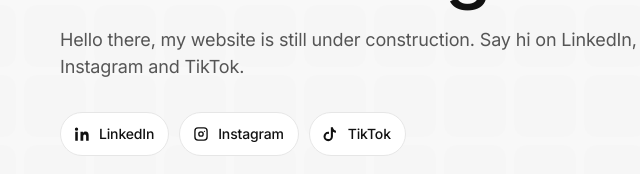
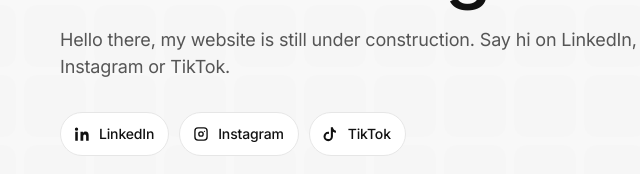
Before and after one commit to aniugbodinma/portfolio, a plain HTML site: page hello/index.html in a window 1280 px wide. Shown: the part 349-523 px from the top of the page, 260-900 px from the left. Drawn offline with Linux system fonts and the light colour scheme.

Commit message:
Say hi on LinkedIn, Instagram or TikTok.
Co-authored-by: Chidinma Aniugbo <aniugbodinma@users.noreply.github.com>

```diff
--- a/hello/index.html
+++ b/hello/index.html
@@ -4,9 +4,9 @@
 <meta charset="utf-8">
 <meta name="viewport" content="width=device-width, initial-scale=1">
 <title>Dinma Aniugbo</title>
-<meta name="description" content="Hello from Dinma Aniugbo. The website is still under construction. Say hi on LinkedIn, Instagram and TikTok.">
+<meta name="description" content="Hello from Dinma Aniugbo. The website is still under construction. Say hi on LinkedIn, Instagram or TikTok.">
 <meta property="og:title" content="Dinma Aniugbo">
-<meta property="og:description" content="Hello there. The website is still under construction. Say hi on LinkedIn, Instagram and TikTok.">
+<meta property="og:description" content="Hello there. The website is still under construction. Say hi on LinkedIn, Instagram or TikTok.">
 <meta property="og:type" content="website">
 <meta property="og:url" content="https://dinmaaniugbo.com/">
 <meta name="theme-color" content="#F8F8F8">
@@ -135,7 +135,7 @@
   <p class="mark">Dinma Aniugbo</p>
   <main>
     <h1 class="rise">Dinma Aniugbo</h1>
-    <p class="lead rise d1">Hello there, my website is still under construction. Say hi on LinkedIn, Instagram and TikTok.</p>
+    <p class="lead rise d1">Hello there, my website is still under construction. Say hi on LinkedIn, Instagram or TikTok.</p>
     <ul class="social rise d2">
       <li>
         <a href="https://www.linkedin.com/in/aniugbo-chidinma/" target="_blank" rel="noopener">
```
